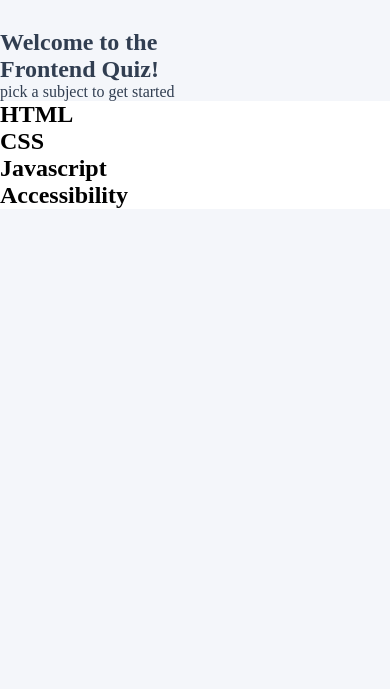
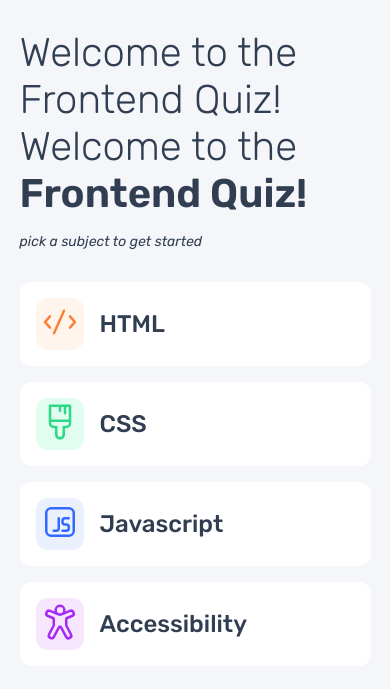
Before and after one commit to AlecVCodes/Frontend_Quiz_app, a plain HTML site: page index.html in a window 390 px wide. Shown: the part 67-756 px from the top of the page. Drawn offline with Linux system fonts and the light colour scheme.

Commit message:
main menu mobile design commit
creating the mobile UI for the main menu

```diff
--- a/index.html
+++ b/index.html
@@ -4,6 +4,13 @@
     <meta charset="UTF-8" />
     <meta name="viewport" content="width=device-width, initial-scale=1.0" />
     <link rel="stylesheet" href="style.css" />
+    <link rel="preconnect" href="https://fonts.googleapis.com" />
+    <link rel="preconnect" href="https://fonts.gstatic.com" crossorigin />
+    <link
+      href="https://fonts.googleapis.com/css2?family=Rubik:ital,wght@0,300..900;1,300..900&display=swap"
+      rel="stylesheet"
+    />
+
     <link
       rel="icon"
       type="image/png"
@@ -52,19 +59,76 @@
       <section class="UI-Screen active" id="main-menu">
         <div class="main-menu-text">
           <h1>Welcome to the <br />Frontend Quiz!</h1>
+          <h1>Welcome to the <br /><span>Frontend Quiz!</span></h1>
           <p>pick a subject to get started</p>
         </div>
         <div class="pick-quiz-container">
           <div class="choose-quiz-option">
+            <div class="icon-background">
+              <svg
+                xmlns="http://www.w3.org/2000/svg"
+                width="40"
+                height="40"
+                fill="none"
+                viewBox="0 0 40 40"
+              >
+                <path
+                  fill="#FF7E35"
+                  d="M24.508 7.607a1.25 1.25 0 0 1 .634 1.65l-10 22.5a1.25 1.25 0 1 1-2.284-1.015l10-22.5a1.251 1.251 0 0 1 1.65-.635ZM10.832 13.44a1.249 1.249 0 0 1 .1 1.765L6.674 20l4.263 4.795a1.25 1.25 0 1 1-1.87 1.66l-5-5.625a1.25 1.25 0 0 1 0-1.66l5-5.625a1.25 1.25 0 0 1 1.764-.105Zm18.337 0a1.25 1.25 0 0 1 1.765.105l5 5.625a1.25 1.25 0 0 1 0 1.66l-5 5.625a1.25 1.25 0 1 1-1.87-1.66L33.327 20l-4.262-4.795a1.25 1.25 0 0 1 .105-1.765Z"
+                />
+              </svg>
+            </div>
             <h2>HTML</h2>
           </div>
           <div class="choose-quiz-option">
+            <div class="icon-background">
+              <svg
+                xmlns="http://www.w3.org/2000/svg"
+                width="40"
+                height="40"
+                fill="none"
+                viewBox="0 0 40 40"
+              >
+                <path
+                  fill="#2FD887"
+                  d="M10 2.505a1.25 1.25 0 0 0-1.25 1.25V21.25a5 5 0 0 0 5 5H15v6.25a4.999 4.999 0 0 0 9.615 1.913c.25-.607.38-1.257.38-1.913v-6.25h1.255a5 5 0 0 0 5-5V3.755A1.25 1.25 0 0 0 30 2.505H10ZM28.75 17.5h-17.5V5.005h7.5V8.76a1.25 1.25 0 0 0 2.5 0V5.005h2.5v6.24a1.25 1.25 0 0 0 2.5 0v-6.24h2.5V17.5Zm-17.5 3.75V20h17.5v1.25a2.5 2.5 0 0 1-2.5 2.5h-2.505a1.25 1.25 0 0 0-1.25 1.25v7.5a2.497 2.497 0 1 1-4.995 0V25a1.25 1.25 0 0 0-1.25-1.25h-2.5a2.5 2.5 0 0 1-2.5-2.5Z"
+                />
+              </svg>
+            </div>
             <h2>CSS</h2>
           </div>
           <div class="choose-quiz-option">
+            <div class="icon-background">
+              <svg
+                xmlns="http://www.w3.org/2000/svg"
+                width="40"
+                height="40"
+                fill="none"
+                viewBox="0 0 40 40"
+              >
+                <path
+                  fill="#306AFF"
+                  d="M21.25 18.75A3.75 3.75 0 0 1 25 15h3.75a1.25 1.25 0 0 1 0 2.5H25a1.25 1.25 0 0 0-1.25 1.25V20A1.25 1.25 0 0 0 25 21.25h1.25A3.75 3.75 0 0 1 30 25v1.25A3.75 3.75 0 0 1 26.25 30H22.5a1.25 1.25 0 0 1 0-2.5h3.75a1.25 1.25 0 0 0 1.25-1.25V25a1.25 1.25 0 0 0-1.25-1.25H25A3.75 3.75 0 0 1 21.25 20v-1.25ZM20 16.25a1.25 1.25 0 0 0-2.5 0v10a1.25 1.25 0 0 1-1.25 1.25h-2.5a1.25 1.25 0 0 0 0 2.5h2.5A3.75 3.75 0 0 0 20 26.25v-10Zm-15-5A6.25 6.25 0 0 1 11.25 5h17.5A6.25 6.25 0 0 1 35 11.25v17.5A6.25 6.25 0 0 1 28.75 35h-17.5A6.25 6.25 0 0 1 5 28.75v-17.5Zm6.25-3.75a3.75 3.75 0 0 0-3.75 3.75v17.5a3.75 3.75 0 0 0 3.75 3.75h17.5a3.75 3.75 0 0 0 3.75-3.75v-17.5a3.75 3.75 0 0 0-3.75-3.75h-17.5Z"
+                />
+              </svg>
+            </div>
             <h2>Javascript</h2>
           </div>
           <div class="choose-quiz-option">
+            <div class="icon-background">
+              <svg
+                xmlns="http://www.w3.org/2000/svg"
+                width="40"
+                height="40"
+                fill="none"
+                viewBox="0 0 40 40"
+              >
+                <path
+                  fill="#A729F5"
+                  d="M16.875 8.125a3.125 3.125 0 1 1 6.25 0 3.125 3.125 0 0 1-6.25 0ZM20 2.5a5.625 5.625 0 0 0-5.475 6.915l-4.03-1.625a4 4 0 0 0-5.19 2.18 3.95 3.95 0 0 0 2.175 5.175l5.02 2.027v5.96l-4.532 8.525a3.98 3.98 0 0 0 7.024 3.738L20 25.975l5.01 9.42a3.978 3.978 0 0 0 7.025-3.735L27.5 23.13v-5.957l5.02-2.028a3.95 3.95 0 0 0 2.175-5.175 4 4 0 0 0-5.19-2.183l-4.027 1.628A5.626 5.626 0 0 0 20 2.5ZM7.618 10.922a1.5 1.5 0 0 1 1.94-.817l8.57 3.463a5 5 0 0 0 3.744 0l8.57-3.463a1.5 1.5 0 0 1 1.94.817 1.45 1.45 0 0 1-.8 1.905l-5.02 2.025A2.5 2.5 0 0 0 25 17.175v5.957c0 .41.1.814.293 1.175l4.535 8.528a1.48 1.48 0 0 1-2.61 1.39l-5.01-9.425a2.5 2.5 0 0 0-4.415 0l-5.008 9.418a1.477 1.477 0 1 1-2.61-1.388l4.532-8.525A2.5 2.5 0 0 0 15 23.133v-5.96a2.5 2.5 0 0 0-1.563-2.318l-5.02-2.03a1.45 1.45 0 0 1-.8-1.902Z"
+                />
+              </svg>
+            </div>
             <h2>Accessibility</h2>
           </div>
         </div>
--- a/script.js
+++ b/script.js
@@ -27,6 +27,8 @@ ThemeToggleBtn.addEventListener("click", () => {
     disableDarkMode();
   }
 });
+
+
 
 //
 //FETCH QUIZ DATA
@@ -73,3 +75,9 @@ function disableDarkMode() {
   sunIconFill.style.fill = "#626C7F";
   localStorage.setItem("darkMode", null);
 }
+
+// Get Data for selected quiz
+
+function fetchQuizData(quizData) {
+
+}
--- a/style.css
+++ b/style.css
@@ -6,6 +6,9 @@
   padding: 0;
 }
 
+html {
+  font-family: "Rubik", sans-serif;
+}
 :root {
   --grey-500: #626c7f;
   --grey-50: #f4f6fa;
@@ -28,12 +31,14 @@
 
   --text: #000;
   --body: var(--grey-50);
+  --main-menu-options-text: var(--blue-900);
 }
 
 /* darkmode styles */
 
 .dark-mode {
   --body: var(--blue-900);
+  --main-menu-options-text: #fff;
   --text: #fff;
   --quiz-option-bg: var(var(--grey-500));
 }
@@ -42,6 +47,29 @@ body {
   background-color: var(--body);
   --text: var(--blue-900);
   --quiz-option-bg: #fff;
+  height: 100vh;
+  font-family: inherit;
+}
+
+/* typography  */
+
+h1 {
+  font-size: clamp(2.5rem, 5vw, 4rem);
+  font-weight: 300;
+}
+
+h1 > span {
+  font-weight: 600;
+  margin-block: 2rem;
+}
+
+.main-menu-text > p {
+  font-size: clamp(0.875rem, 2vw, 1.25rem);
+}
+
+.choose-quiz-option > h2 {
+  color: var(--main-menu-options-text);
+  font-weight: 500;
 }
 
 /* accessibility classes */
@@ -101,20 +129,67 @@ button.toggle-theme-btn {
   transform: translateX(120%);
 }
 
-.choose-quiz-option {
-  background-color: var(--quiz-option-bg);
-}
 /* main menu styling */
 
 .main-menu-text {
   color: var(--text);
 }
 
-/* UI Screen change */
-.UI-screen {
-  display: none;
+.main-menu-text > p {
+  margin-top: 1rem;
+  font-style: italic;
 }
 
-.UI-screen.active {
-  display: block;
+/* menu tabs */
+
+.pick-quiz-container {
+  display: grid;
+  gap: 1rem;
+  margin-top: 2rem;
 }
+
+.choose-quiz-option {
+  padding: 1rem;
+  border-radius: 12px;
+  display: flex;
+  align-items: center;
+  cursor: pointer;
+  background-color: var(--quiz-option-bg);
+  transition: all 200ms ease;
+}
+
+.choose-quiz-option:hover {
+  background-color: #f1f1f1;
+}
+
+.choose-quiz-option > .icon-background {
+  margin-right: 1rem;
+}
+
+/* main meny icons */
+
+.icon-background {
+  border-radius: 12px;
+  padding: 0.25rem;
+}
+
+.choose-quiz-option:nth-of-type(1) > .icon-background {
+  background-color: var(--orange-50);
+}
+.choose-quiz-option:nth-of-type(2) > .icon-background {
+  background-color: var(--green-100);
+}
+.choose-quiz-option:nth-of-type(3) > .icon-background {
+  background-color: var(--blue-50);
+}
+.choose-quiz-option:nth-of-type(4) > .icon-background {
+  background-color: var(--purple-100);
+}
+
+/* UI Screen change */
+.UI-Screen {
+  width: 90%;
+  margin-inline: auto;
+  flex-direction: column;
+  display: flex;
+}
```
